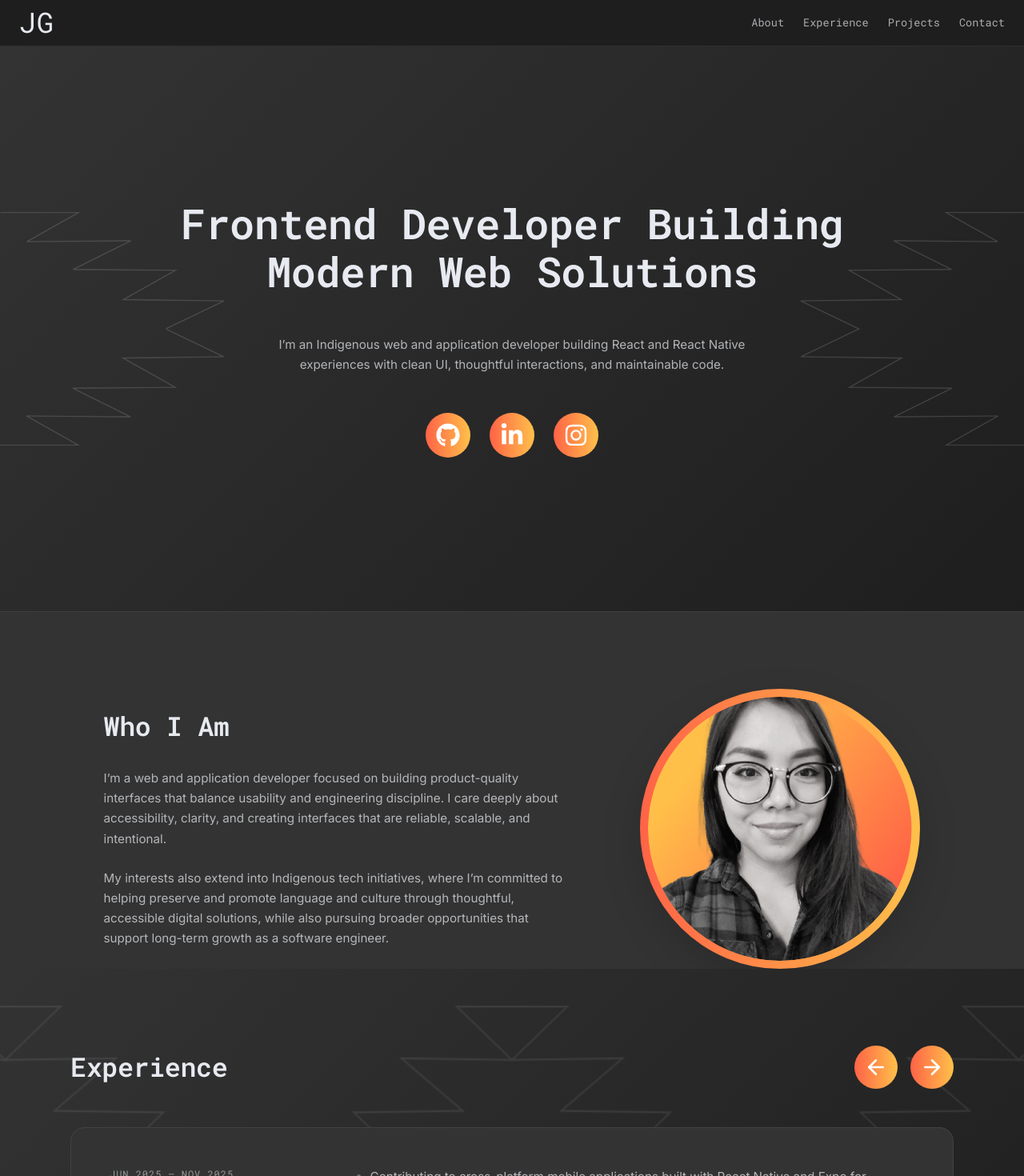
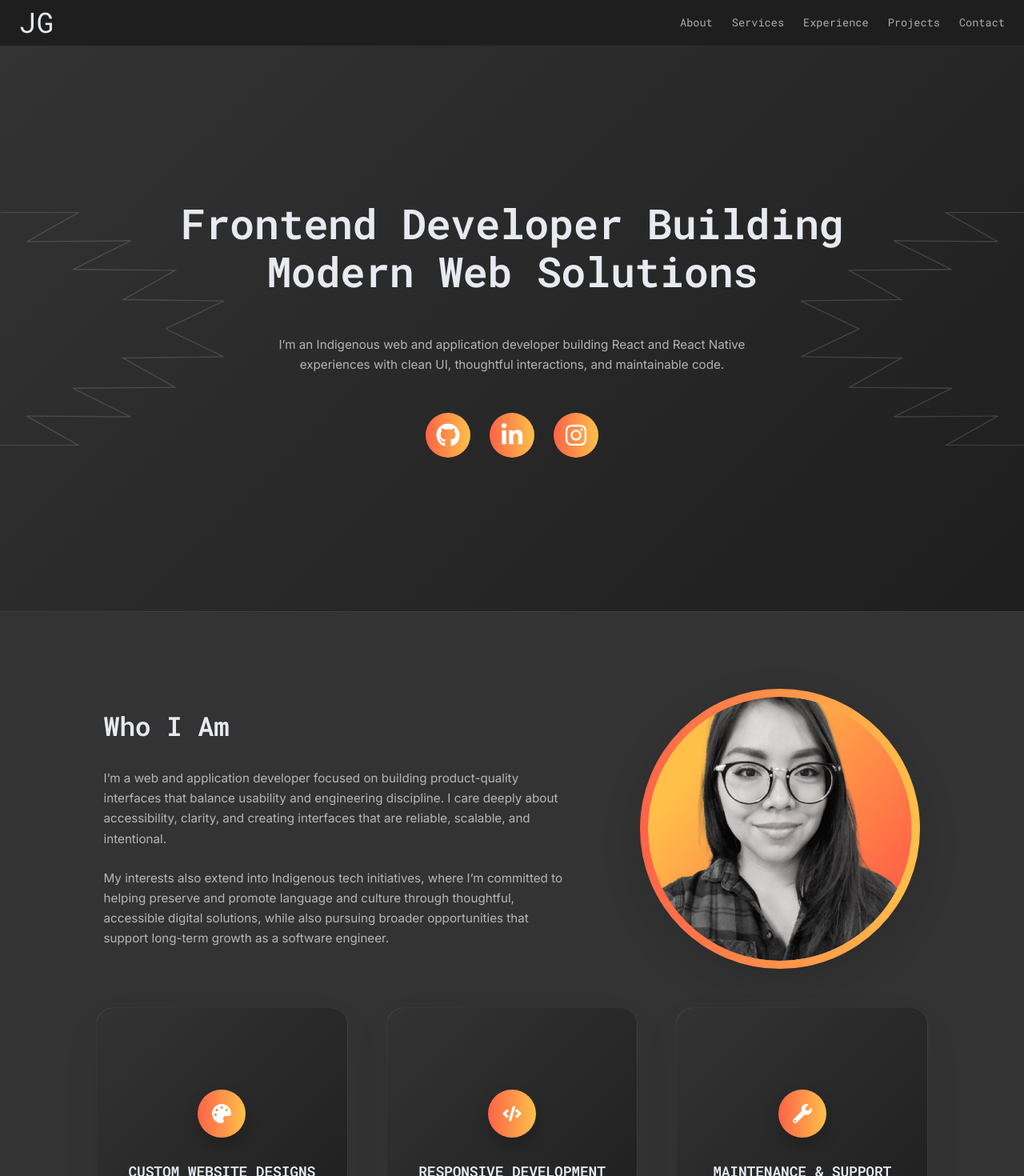
Before and after one commit to jordnlnn/dev-portfolio-26, a React (Vite) app: page / in a window 1280 px wide. Shown: the top 1470 px of the page at 80% size. Built offline with nearby package versions, Linux system fonts and the light colour scheme.

Commit message:
feat: integrate Services into App and update Navbar navigation.

```diff
--- a/src/app/App.jsx
+++ b/src/app/App.jsx
@@ -1,6 +1,7 @@
 import Navbar from "../components/layout/Navbar";
 import Hero from "/src/sections/Hero";
 import About from "/src/sections/About";
+import Services from "/src/sections/Services";
 import Experience from "/src/sections/Experience";
 import Projects from "/src/sections/Projects";
 import Contact from "/src/sections/Contact";
@@ -13,6 +14,7 @@ export default function App() {
       <main>
         <Hero />
         <About />
+        <Services />
         <Experience />
         <Projects />
         <Contact />
--- a/src/components/layout/Navbar.jsx
+++ b/src/components/layout/Navbar.jsx
@@ -34,6 +34,7 @@ export default function Navbar() {
           aria-label="Primary"
         >
           <a href="#about">About</a>
+          <a href="#services">Services</a>
           <a href="#experience">Experience</a>
           <a href="#projects">Projects</a>
           <a href="#contact">Contact</a>
```
